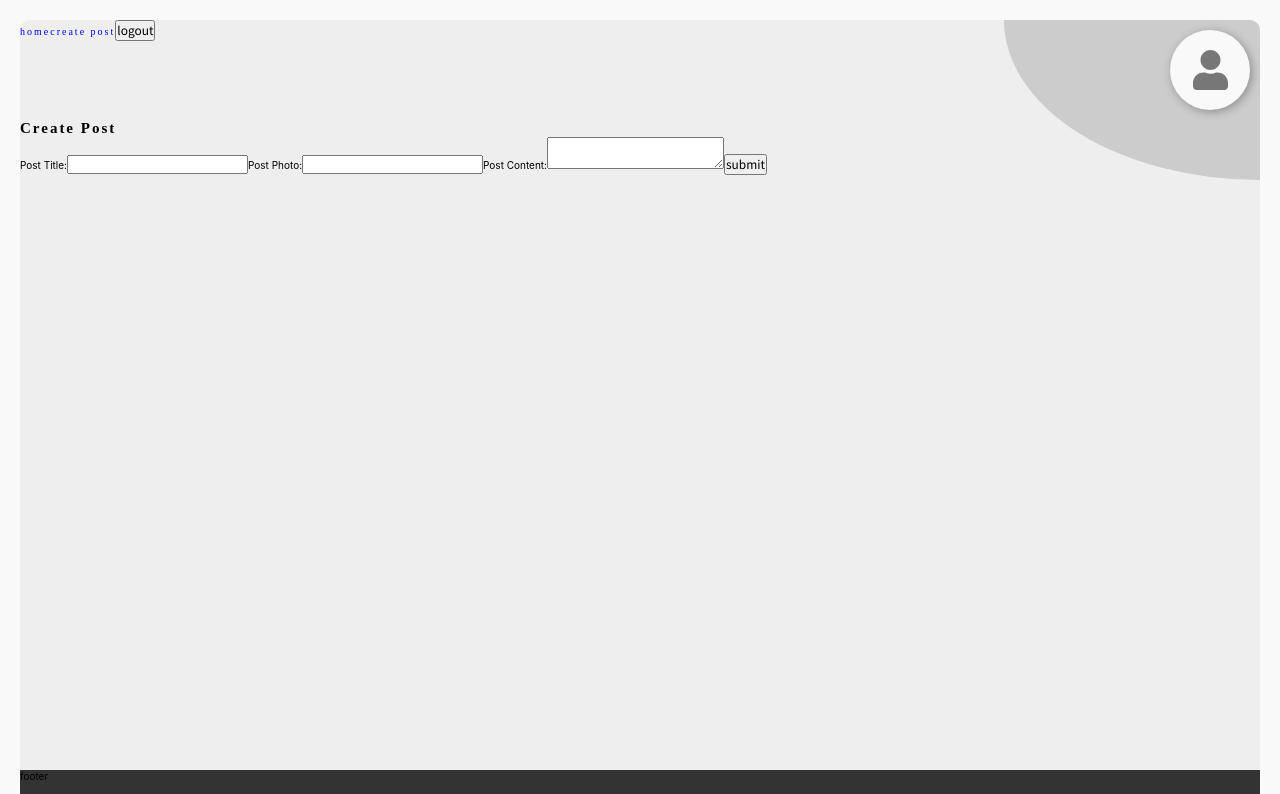
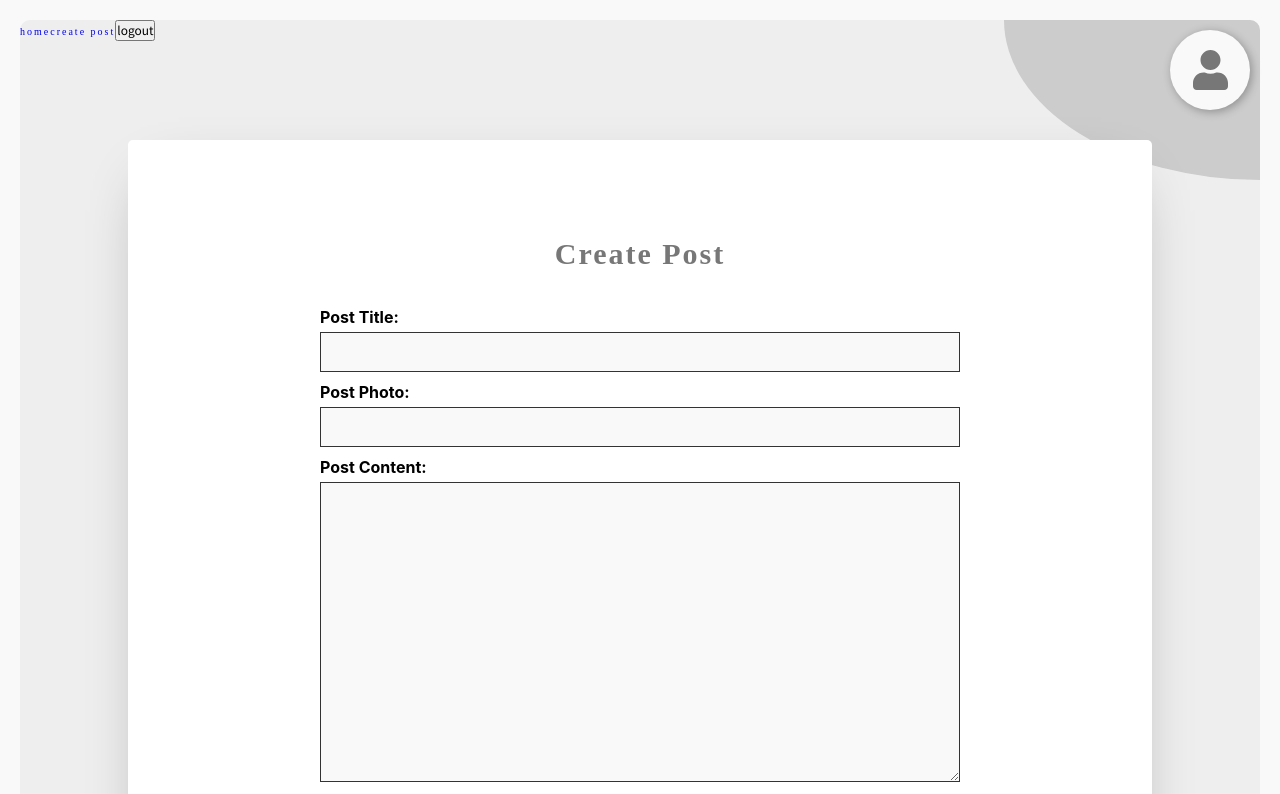
Before and after one commit to kcip/bloggie, a React (Create React App) app in the folder client/: page /posts/new in a window 1280 px wide. Shown: the top 794 px of the page. Built offline with nearby package versions, Linux system fonts and the light colour scheme; no server answers; a web font is replaced by a local one.

Commit message:
added styling to cards and forms

```diff
--- a/client/src/components/Hero.jsx
+++ /dev/null
@@ -1,10 +0,0 @@
-import React from 'react'
-
-const Hero = () => {
- return (
-  <div>
-   hero
-  </div>
- )
-}
-export default Hero;
--- a/client/src/components/Main.jsx
+++ b/client/src/components/Main.jsx
@@ -2,7 +2,7 @@ import React, { useEffect, useState, Fragment } from 'react';
 import { Route, Switch, withRouter } from "react-router-dom";
 import { loginUser, registerUser, removeToken, verifyUser } from '../services/auth';
 import Header from './shared/Header';
-import Hero from './Hero';
+import Hero from './shared/Hero';
 import Footer from './shared/Footer';
 import { getAllPosts, postPost, putPost, deletePost } from '../services/posts';
 // import { getComments, postComments } from '../services/comments';
--- a/client/src/components/forms/CreatePost.jsx
+++ b/client/src/components/forms/CreatePost.jsx
@@ -13,7 +13,7 @@ const CreatePost = (props) => {
   setText('')
  }
  return (
-  <div>
+  <div className="edit">
    <h2>Create Post</h2>
    {/* handleLogin({ username: signIn, password: pass }); */}
    <form onSubmit={(e) => {
@@ -45,7 +45,7 @@ const CreatePost = (props) => {
 
      />
     </label>
-    <button>submit</button>
+    <button className="button">submit</button>
    </form>
   </div>
  )
--- a/client/src/components/forms/EditPost.jsx
+++ b/client/src/components/forms/EditPost.jsx
@@ -18,7 +18,8 @@ const EditPost = (props) => {
 
  const { post_title, post_content, post_photo } = post
  return (
-  <div>
+  <div className="edit">
+   <h2>edit post</h2>
    <form onSubmit={(e) => {
     e.preventDefault();
     handlePostUpdate(id, { post_title: post_title, post_photo: post_photo, post_content: post_content });
@@ -58,7 +59,7 @@ const EditPost = (props) => {
       }}
      />
     </label>
-    <button>submit</button>
+    <button className="button">submit</button>
    </form>
   </div>
  )
--- a/client/src/components/forms/Signin.jsx
+++ b/client/src/components/forms/Signin.jsx
@@ -8,7 +8,7 @@ const Signin = (props) => {
  return (
   <Fragment>
    <div className="form">
-    <p className="text">Sign in</p>
+    <h2 className="text">Sign in</h2>
     <form className='userForm' autoSave="off" onSubmit={(e) => {
      e.preventDefault();
      handleLogin({ username: signIn, password: pass });
--- a/client/src/components/forms/forms.scss
+++ b/client/src/components/forms/forms.scss
@@ -62,9 +62,9 @@
    &:focus {
     outline: none;
    }
-
-
-
+ }
+ button {
+  margin-top: 2rem;
  }
 }
 
@@ -161,3 +161,73 @@
    font-size: 1.5rem;
   }
 }
+
+ ////Edit form
+
+ .edit {
+  width: 80vw;
+  height: 60vw;
+  background: #fff;
+  border-radius: 5px;
+  margin: 2rem auto;
+  padding: 2rem;
+  display: flex;
+  flex-direction: column;
+  justify-content: center;
+  align-items: center;
+  box-shadow: rgba(0, 0, 0, 0.45) 0px 20px 60px -30px;
+
+  h2 {
+   margin-top: 6rem;
+   font-size: 3rem;
+   color: #777;
+  }
+
+
+   form {
+    display: flex;
+    flex-direction: column;
+    justify-content: center;
+    width: 50vw;
+    height: 75vh;
+
+     label {
+      margin-bottom: 1rem;
+      font-weight: bold;
+      input {
+       width: 100%;
+       padding: 1rem;
+       margin-top: .5rem;
+       background: #f9f9f9;
+       border: 1px solid #333;
+
+      }
+     }
+
+     textarea {
+      margin-top: .5rem;
+      width: 100%;
+      padding: 1rem;
+      height: 300px;
+      background: #f9f9f9;
+      border: 1px solid #333;
+     }
+     input, label, textarea {
+      font-size: 1.6rem;
+      outline: none;
+
+     }
+   }
+ }
+
+ .button {
+  width: 20rem;
+  margin: 0 auto;
+  cursor: pointer;
+  background: #f9f9f9;
+  outline: none;
+  border: 1px solid #333;
+  color: #555;
+  border-radius: 4px;
+  transition: all 300ms ease-in-out;
+ }
--- a/client/src/components/posts/Posts.jsx
+++ b/client/src/components/posts/Posts.jsx
@@ -7,7 +7,8 @@ const Posts = (props) => {
   return str.length > 500 ? str.substring(0, 550) + '...' : str;
  }
  return (
-  <div>
+  <div className="postsContainer">
+   <h2 className="post-h2">posts</h2>
    {posts && posts.map((post, i) => (
     // <Link to={`/posts/${post.id}`}>
     <div key={i} className='posts'>
--- a/client/src/components/posts/postStyles.scss
+++ b/client/src/components/posts/postStyles.scss
@@ -117,7 +117,7 @@
 	// font-family: 'BenchNine', sans-serif;
 	font-size: 2rem;
 	padding: 10px 0 10px 20px;
-	color: rgba(255, 0,0,0.5);
+	color: #555;
 	// @include for-sm-phone {
 	// 	font-size: 1.8rem;
 	// }
@@ -300,7 +300,12 @@
     @include flex;
 }
 
-
+.post-h2 {
+ text-align: center;
+ font-size: 3rem;
+ color: #777;
+ padding-bottom: 1rem;
+}
 // .post--btn {
 // 	color: $white;
 // 	font-family: 'Arsenal', sans-serif;
@@ -317,7 +322,14 @@
  margin: 0 auto;
 }
 
-
+.postsContainer {
+ background: #ccc;
+ padding-top: 3rem;
+ border-top-left-radius: 115px;
+ border-top-right-radius: 115px;
+ padding-bottom: 3rem;
+ margin-top: 5rem;
+}
 //Posts list styles
 .posts {
  background: #fff;
@@ -385,6 +397,7 @@
 }
 
 .post{
+ z-index: 3;
  display: grid;
  // grid-template-rows: 10rem 1fr 5rem 1fr 10rem;
  grid-template-columns: 10rem repeat(3, 1fr) 10rem;
--- a/client/src/components/shared/Footer.jsx
+++ b/client/src/components/shared/Footer.jsx
@@ -3,7 +3,7 @@ import React from 'react'
 const Footer = () => {
  return (
   <footer>
-   footer
+   &#9400; 2020 searchies...
   </footer>
  )
 }
--- /dev/null
+++ b/client/src/components/shared/Hero.jsx
@@ -0,0 +1,12 @@
+import React from 'react';
+import image from '../../resources/hero.jpg'
+import './shared.scss';
+const Hero = () => {
+ return (
+  <div className="hero">
+   <div className="hero--image" style={{ backgroundImage: `url(${image})` }}></div>
+   <div className="hero--content"></div>
+  </div>
+ )
+}
+export default Hero;
--- a/client/src/components/shared/shared.scss
+++ b/client/src/components/shared/shared.scss
@@ -11,6 +11,10 @@ footer {
  margin: 0 auto;
  border-bottom-right-radius: 5px;
  border-bottom-left-radius: 5px;
+ color: #fff;
+ display: flex;
+ justify-content: center;
+ align-items: center;
 }
 
 nav {
@@ -50,6 +54,25 @@ nav {
   & svg {
    color: #777!important;
   }
+}
 
 
+///hero styles
+
+.hero {
+ height: 50vh;
+ background: #fff;
+ margin: 2rem 0;
+ display: grid;
+ grid-template-columns: 12rem repeat(2, 1fr) 12rem;
+ grid-template-rows: 5rem repeat(2, 1fr) 5rem;
 }
+
+.hero--image {
+ background-size: cover;
+ background-position: center;
+ grid-column: 2;
+ grid-row: 2 / span 2;
+ border-radius: 5px;
+ box-shadow: 2px 2px 10px rgba(0,0,0,0.3);
+}
```
Also changed, not shown: client/src/resources/hero.jpg (added).
